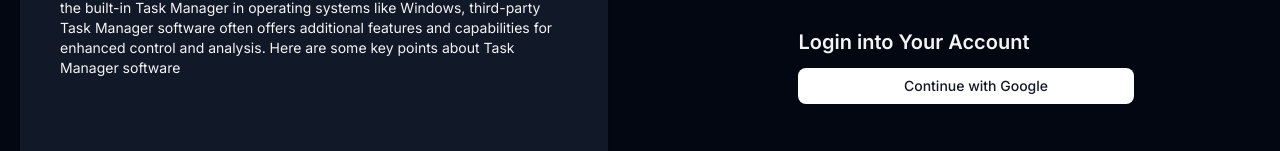
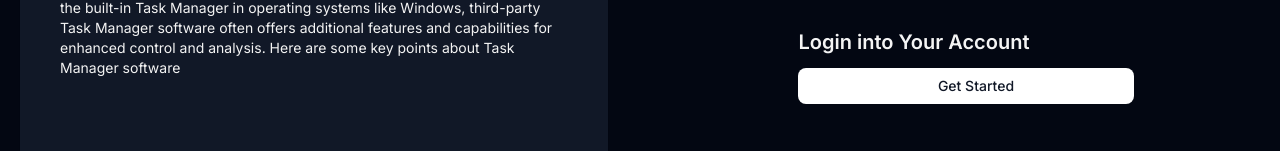
Before and after one commit to anasyakubu/todo-list, a Next.js app: page /Login in a window 1280 px wide. Shown: the part 302-453 px from the top of the page. Built offline with nearby package versions, Linux system fonts and the light colour scheme.

Commit message:
Install Sass

```diff
--- a/app/sections/LoginCardForm/LoginCardForm.scss
+++ b/app/sections/LoginCardForm/LoginCardForm.scss
@@ -1,7 +1,11 @@
-// .LoginCardForm{}
+.LoginCardForm {
+  .btn {
+    transition: 0.4s;
+  }
+}
 
 @media (max-width: 600px) {
-  .LoginCardForm{
+  .LoginCardForm {
     padding-top: 0;
     margin-top: 0;
 
--- a/app/sections/LoginCardForm/LoginCardForm.tsx
+++ b/app/sections/LoginCardForm/LoginCardForm.tsx
@@ -19,11 +19,11 @@ const LoginCardForm = () => {
          flex items-center space-x-1 rtl:space-x-reverse */}
         <div className="">
           <button
-            className="w-full bg-white text-sm text-gray-900 font-medium p-2 flex justify-center mt-3 text-center
+            className="w-full btn bg-white text-sm text-gray-900 font-medium p-2 flex justify-center mt-3 text-center
            rounded-lg"
           >
             {/* <Image src={GoogleLogo} alt="Google" className="w-5" /> */}
-            <span className="ml-5">Continue with Google</span>
+            <span className="ml-5">Get Started</span>
           </button>
           {/* <button
             className="w-full bg-white text-sm text-gray-900 font-medium flex justify-center p-2 text-center mt-3
--- a/package.json
+++ b/package.json
@@ -12,7 +12,8 @@
     "@clerk/nextjs": "^4.29.5",
     "next": "14.1.0",
     "react": "^18",
-    "react-dom": "^18"
+    "react-dom": "^18",
+    "sass": "^1.70.0"
   },
   "devDependencies": {
     "@types/node": "^20",
```
Also changed, not shown: 1 other file (tests, documents, lock files or other folders).
